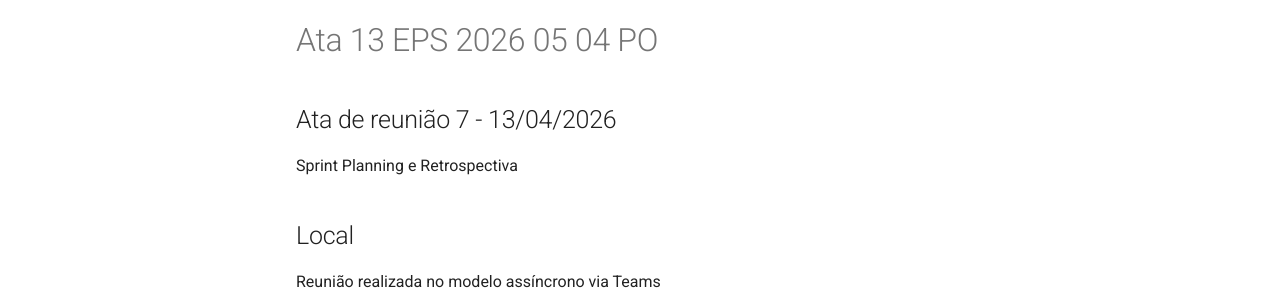
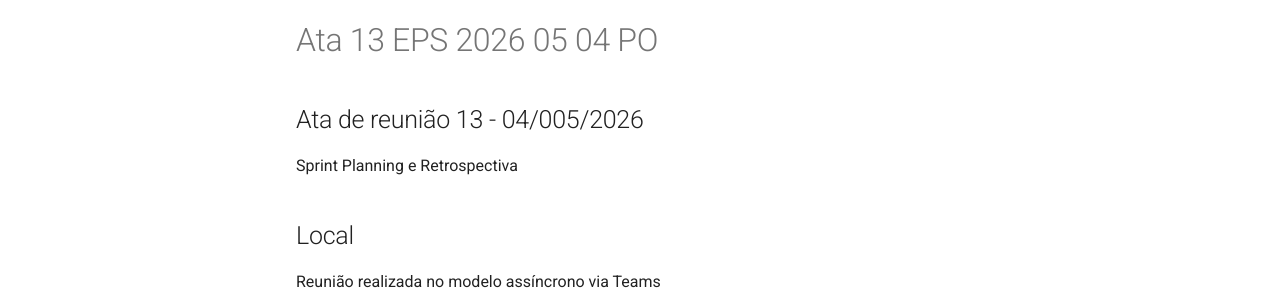
Before and after one commit to fga-eps-mds/2026-1-RetinaScan-Doc, an MkDocs documentation site: the page built from docs/atas-reunioes/Ata-13-EPS-2026-05-04-PO.md, in a window 1280 px wide and 1400 px high. Shown: the part 126-426 px from the top of the window. Built offline with MkDocs 1.6.1 and Material for MkDocs 9.7.7, drawn with Linux system fonts in a browser that asks for light colours; comment, search, counter and statistics services are not loaded.

Commit message:
docs: adicionando ata da reuniao

```diff
--- a/docs/atas-reunioes/Ata-13-EPS-2026-05-04-PO.md
+++ b/docs/atas-reunioes/Ata-13-EPS-2026-05-04-PO.md
@@ -1,6 +1,7 @@
-## Ata de reunião 7 - 13/04/2026
+## Ata de reunião 13 - 04/005/2026
 
 Sprint Planning e Retrospectiva
+
 ## Local
 
 Reunião realizada no modelo assíncrono via Teams
```
Also changed, not shown: other parts of docs/atas-reunioes/Ata-13-EPS-2026-05-04-PO.md (+1 -1 lines).
